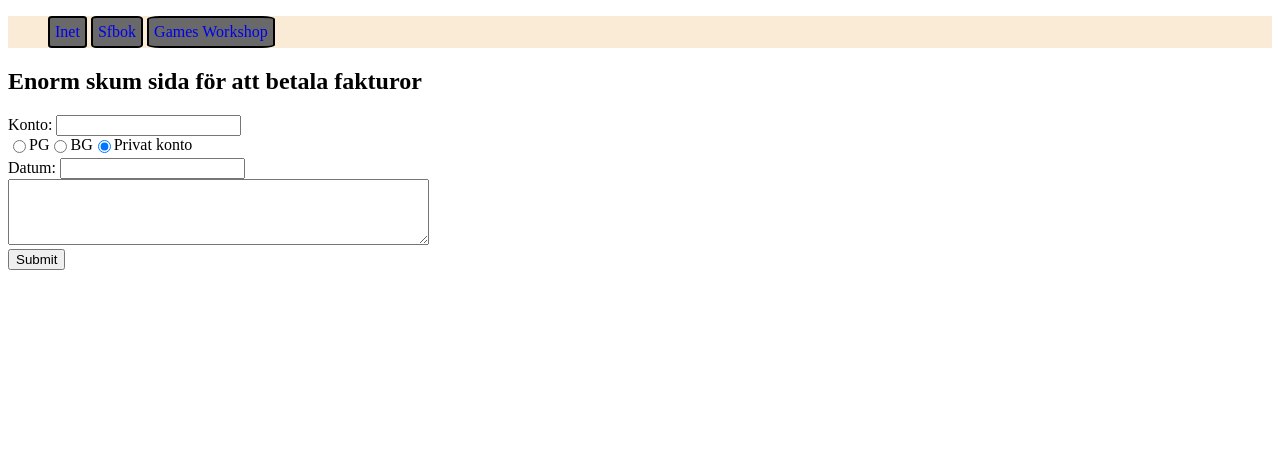
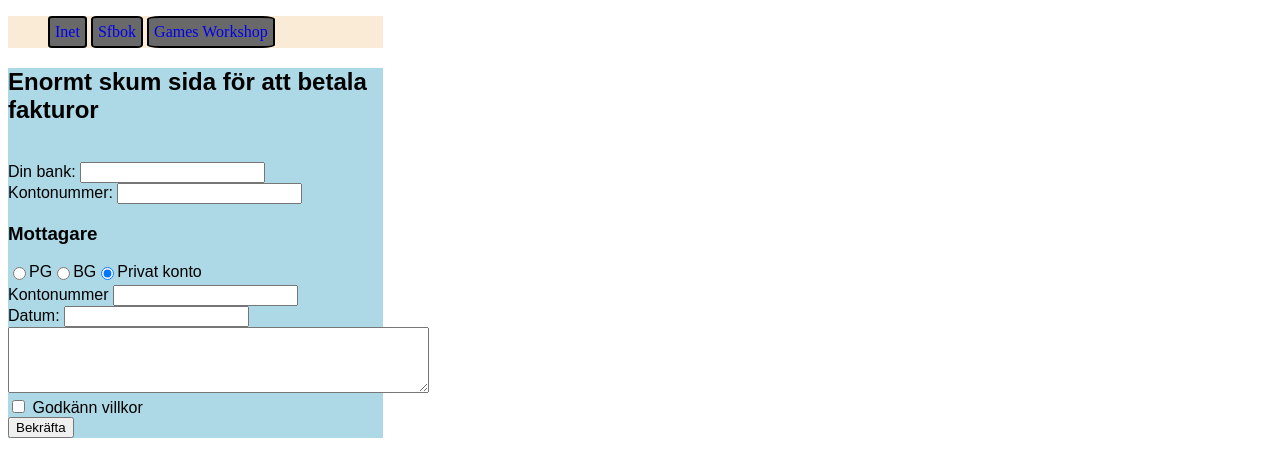
Before and after one commit to TekWarl0k/ECassignments, a plain HTML site: page ovning5.3.html in a window 1280 px wide. Drawn offline with Linux system fonts and the light colour scheme.

Commit message:
Add files via upload

```diff
--- a/ovning5.3.html
+++ b/ovning5.3.html
@@ -7,6 +7,7 @@
         nav {
             background-color: antiquewhite;
             border: 2px black;
+            width: 375px;
         }
         li {
             display: inline-block;
@@ -21,6 +22,11 @@
         div {
             display: inline-flex; flex-direction: row;
         }
+        form {
+            background-color: lightblue;
+            font-family: Arial, sans-serif;
+            width: 375px;
+        }
     </style>
 </head>
 <body>
@@ -32,19 +38,39 @@
         </ul>
     </nav>
     <form>
-    <h2>Enorm skum sida för att betala fakturor</h2>
-        Konto:
-        <input type="text" name="konto"><br>
+    <h2>Enormt skum sida för att betala fakturor</h2>
+        <br>
+        <datalist id="banklista">
+            <option>Nordea</option>
+            <option>Handelsbanken</option>
+            <option>Swedbank</option>
+            <option>Annan bank</option>
+        </datalist>
+        <label for="banklista">Din bank:</label>
+        <input type="text" list="banklista"/>
+        <br>
+        Kontonummer:
+        <input type="text" name="dinbank">
+        <br>
+        <h3>Mottagare</h3>
             <div>
                 <input type="radio" name="kontotyp" value="PG" checked> PG<br>
                 <input type="radio" name="kontotyp" value="BG" checked> BG<br>
                 <input type="radio" name="kontotyp" value="Privat" checked> Privat konto
             </div>
         <br>
+        Kontonummer
+        <input type="text" name="mottagare">
+        <br>
         Datum:
-        <input type="text" name="datum"><br>
-        <textarea rows="4" cols="50"></textarea><br>
-        <input type="submit" name="submit">
+        <input type="text" name="datum">
+        <br>
+        <textarea rows="4" cols="50"></textarea>
+        <br>
+        <input type="checkbox" name="villkor" value="">
+        <label for="villkor" >Godkänn villkor</label>
+        <br>
+        <button type="button">Bekräfta</button>
     </form>
 </body>
 </html>
```
Also changed, not shown: index.html (+9 -2 lines).
